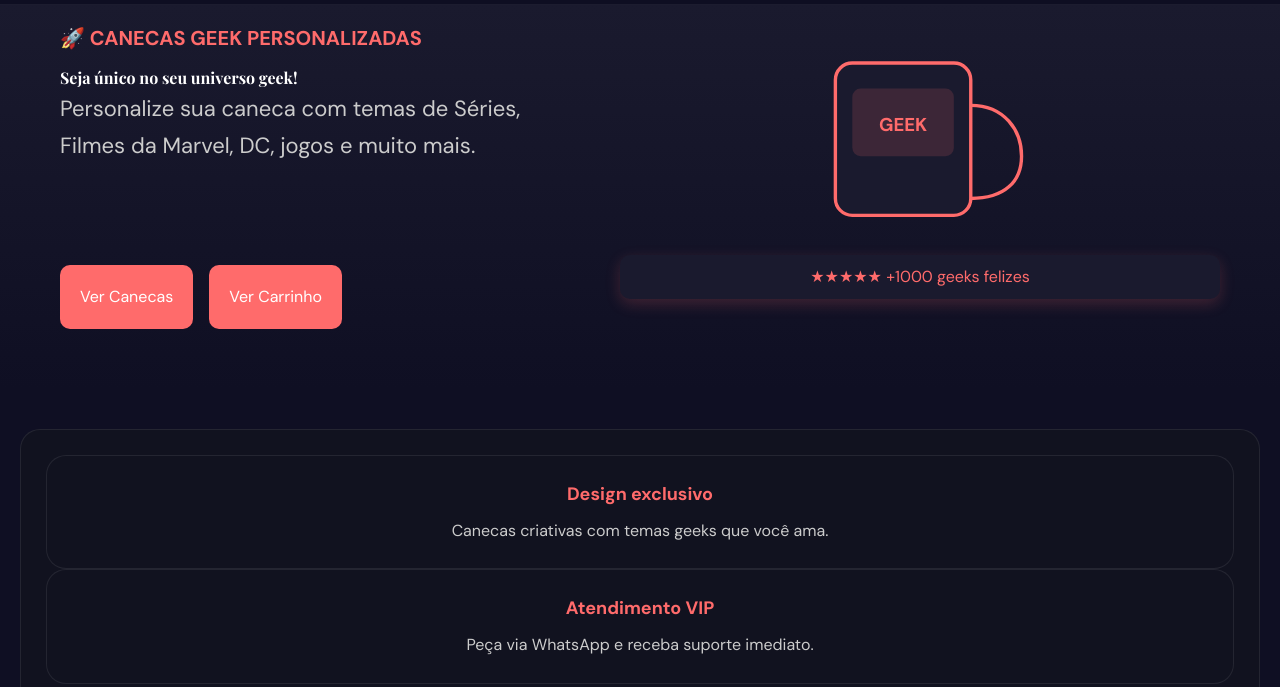
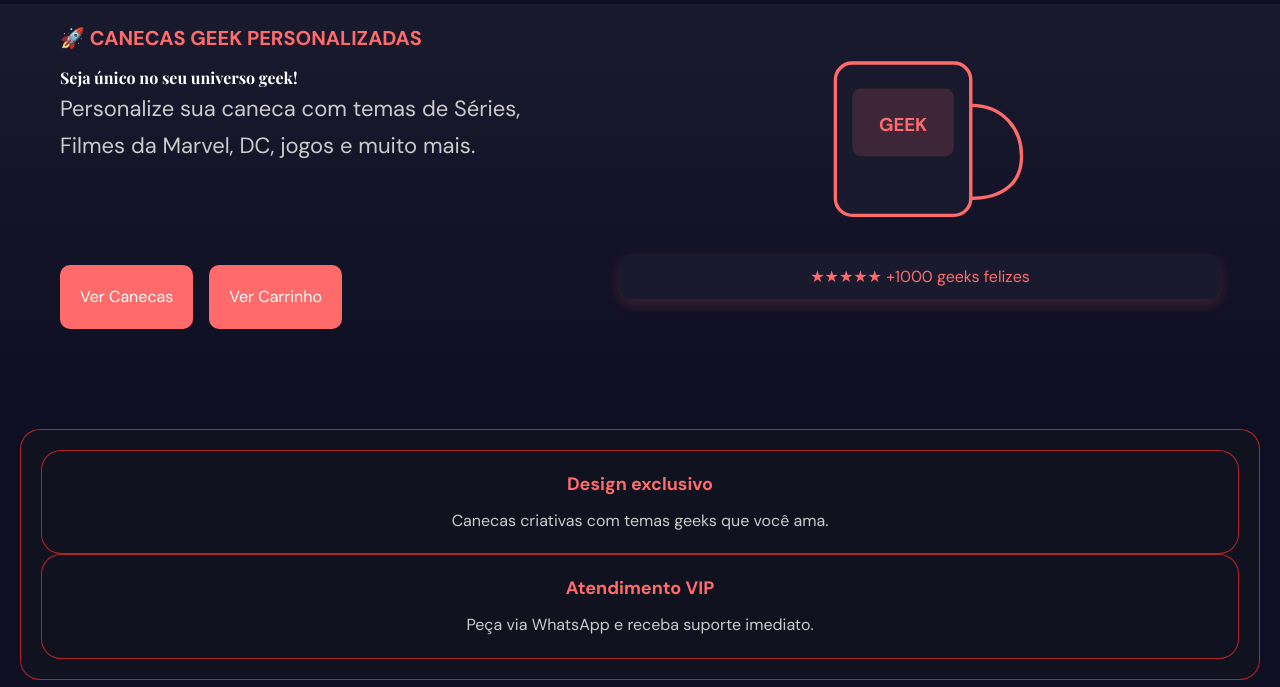
Before and after one commit to Paasilvac/Site-Canecas, a plain HTML site: page index.html in a window 1280 px wide. Shown: the part 78-765 px from the top of the page. Drawn offline with nearby package versions, Linux system fonts and the light colour scheme.

Commit message:
alteração do card Desing e Atendimento

```diff
--- a/index.html
+++ b/index.html
@@ -144,7 +144,7 @@
     <div class="card">
       <img src="img/sua ideia.png" alt="Caneca Personalizada" style="width:100%; height: 300px; object-fit:cover; border-radius:10px; margin-bottom:10px;">
       <h3>Caneca Personalizada</h3>
-      <p>Mante sua ideia Personalizada. Adicione ao carrinho, envie seus dados e entraremos em contato.</p>
+      <p>Aqui você que decide. Adicione ao Carrinho, entraremos em contato.</p>
       <p class="price">R$ 50</p>
       <button onclick="addToCart('Caneca Personalizada',50)">Adicionar</button>
     </div>
--- a/style.css
+++ b/style.css
@@ -123,9 +123,9 @@
 
 .feature-card {
   background: #11121f;
-  padding: 25px;
+  padding: 20px;
   border-radius: 20px;
-  border: 1px solid rgba(255,255,255,0.08);
+  border: 1px solid rgba(213, 40, 40, 0.849);
   text-align: center;
 }
 
```
